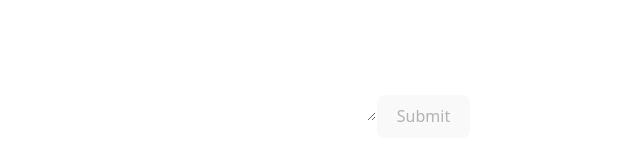
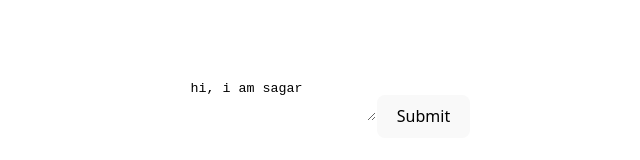
Before and after one commit to sagarsangwan/grammarly-extension-sagar-sangwan, a React (Vite) app: page / in a window 1280 px wide. Shown: the part 296-456 px from the top of the page, without its empty margins (315-955 px from the left). Built offline with nearby package versions, Linux system fonts and the light colour scheme.

Commit message:
added a loading state

```diff
--- a/src/App.jsx
+++ b/src/App.jsx
@@ -4,17 +4,23 @@ import TextInput from "./components/text-input/text-input";
 import Button from "./components/button/button";
 
 function App() {
-  const [query, setQuery] = useState("");
+  const [query, setQuery] = useState("hi, i am sagar");
+  const [loading, setLoading] = useState(false);
+  const onSubmit = () => {
+    console.log("clickedd");
+    setLoading(true);
+
+    setTimeout(() => {
+      setLoading(false);
+    }, 3000);
+    console.log("after clickedd");
+  };
 
   return (
     <div>
       <TextInput query={query} setQuery={setQuery} />
-      <Button
-        onClick={() => console.log(query)}
-        type="submit"
-        disabled={query.length <= 10}
-      >
-        Submit
+      <Button onClick={onSubmit} type="submit" disabled={query.length <= 10}>
+        {!loading ? "Submit" : "Loading Suggestions"}
       </Button>
     </div>
   );
```
